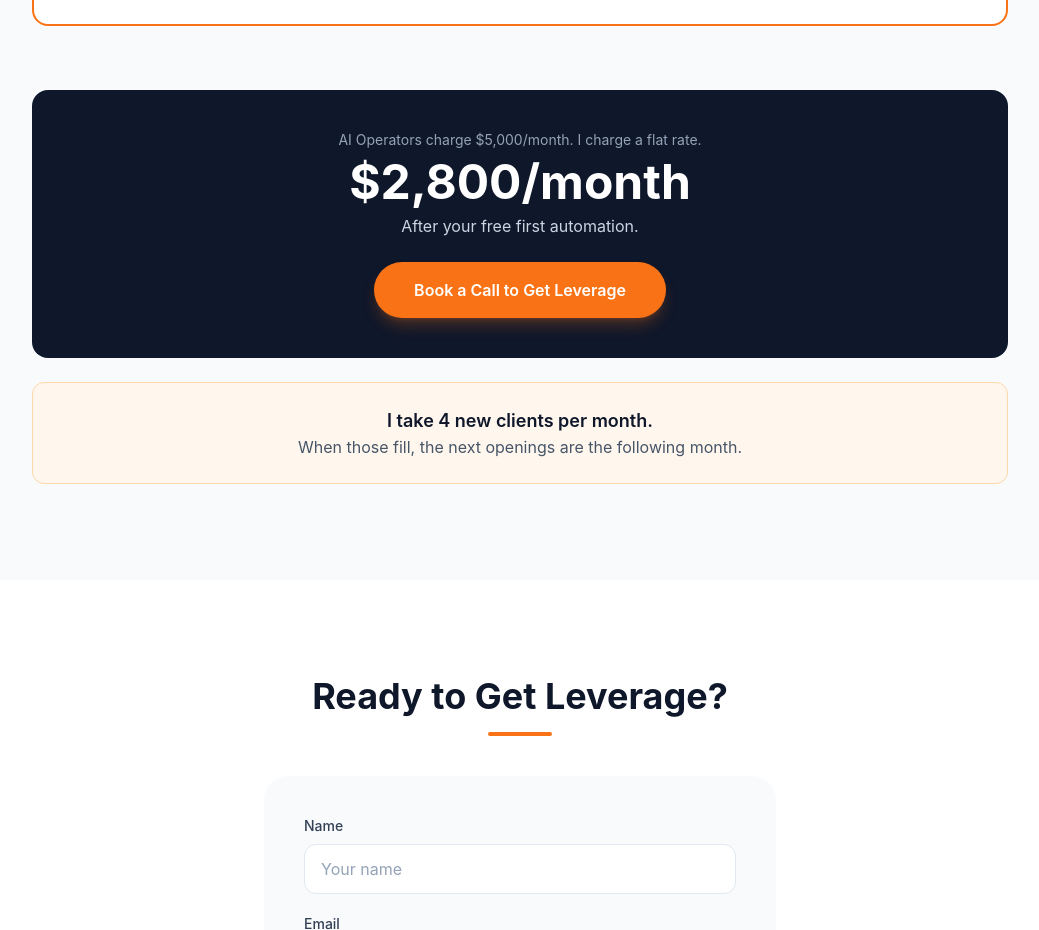
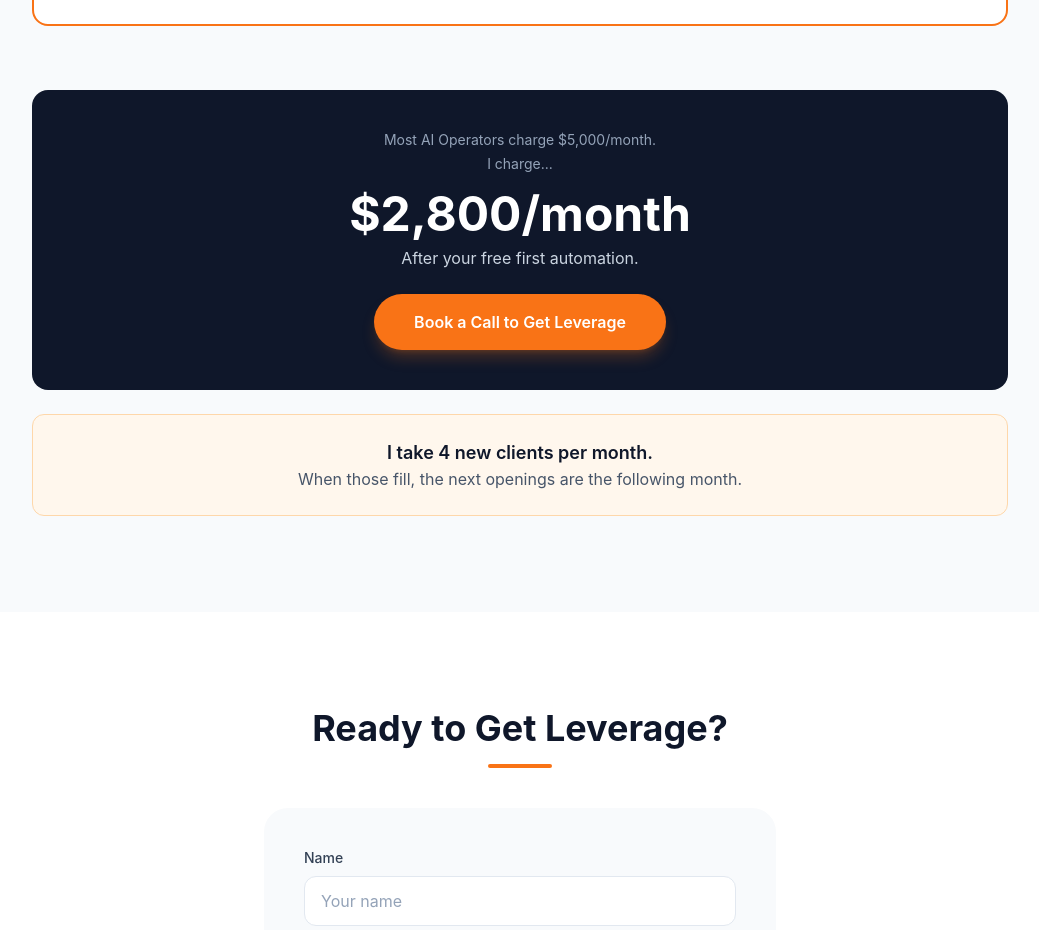
Before and after one commit to JacobTkmp/AI-operator-portfolio, a React (Vite) app: page / in a window 1280 px wide. Shown: the part 2360-3290 px from the top of the page, without its empty margins (120-1159 px from the left). Built offline with nearby package versions, Linux system fonts and the light colour scheme.

Commit message:
update site

```diff
--- a/src/components/Offer.jsx
+++ b/src/components/Offer.jsx
@@ -162,8 +162,11 @@ function Offer() {
 
         {/* Price Box */}
         <div className="bg-slate-900 rounded-2xl p-8 sm:p-10 mb-6 text-center">
-          <p className="text-slate-400 text-sm mb-2">
-            AI Operators charge $5,000/month. I charge a flat rate.
+          <p className="text-slate-400 text-sm mb-1">
+            Most AI Operators charge $5,000/month.
+          </p>
+          <p className="text-slate-400 text-sm mb-4">
+            I charge...
           </p>
           <div className="text-4xl sm:text-5xl font-bold text-white mb-2">
             $2,800/month
@@ -171,10 +174,12 @@ function Offer() {
           <p className="text-slate-300 mb-6">
             After your free first automation.
           </p>
-          <button
-            onClick={() => scrollToSection('#contact')}
+          <a
+            href="https://calendly.com/tekampejacob45/ai-solution-discovery-call"
+            target="_blank"
+            rel="noopener noreferrer"
             className="
-              px-10 py-4
+              inline-block px-10 py-4
               bg-orange-500 hover:bg-orange-600
               text-white font-semibold text-base
               rounded-full shadow-lg shadow-orange-500/25
@@ -184,7 +189,7 @@ function Offer() {
             "
           >
             Book a Call to Get Leverage
-          </button>
+          </a>
         </div>
 
         {/* Scarcity - Prominent */}
```
